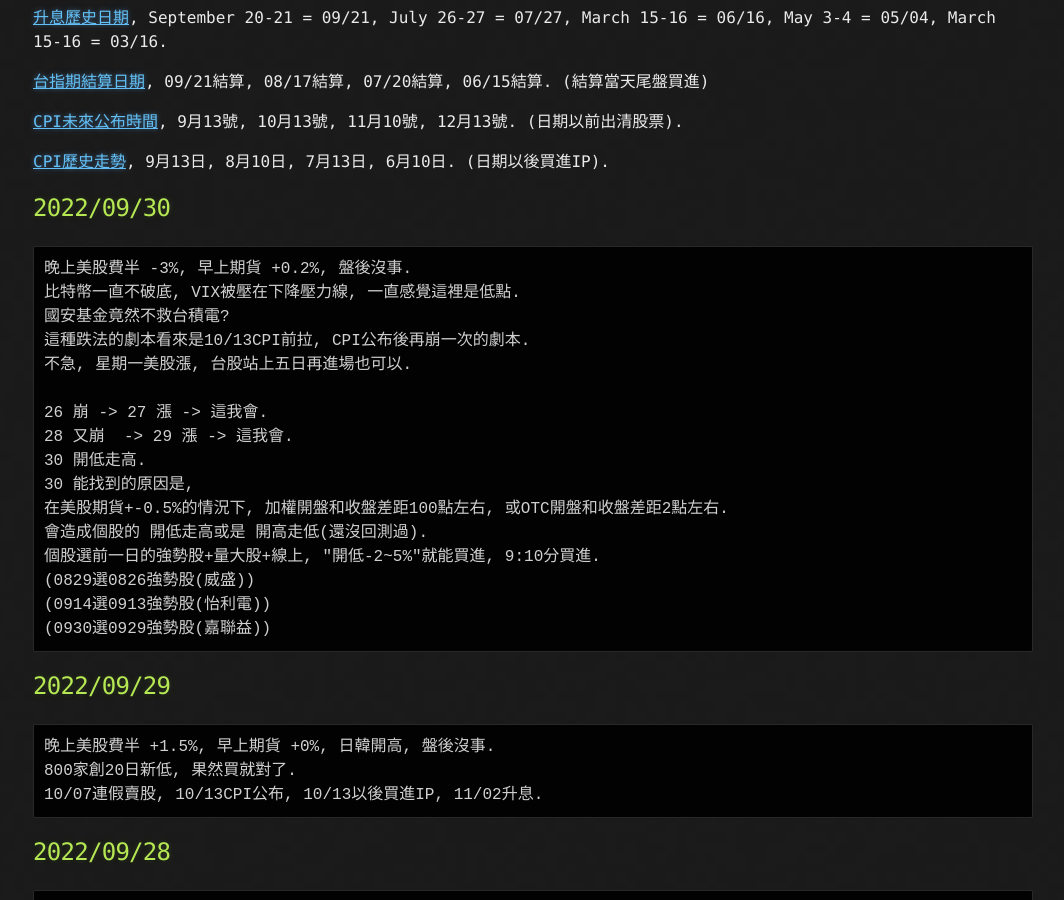
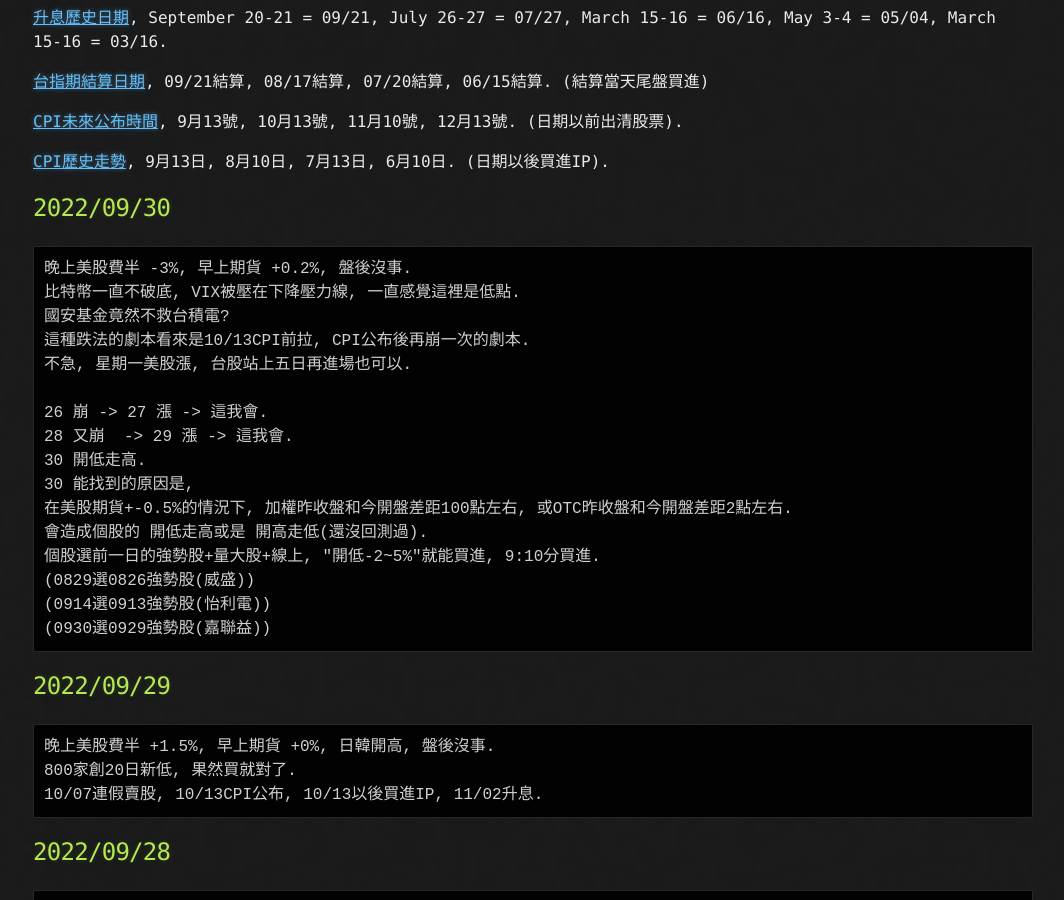
Before and after one commit to lepg5487/Stock_God, a Jekyll site: the page built from index.md, in a window 1280 px wide and 900 px high, scrolled down 292 px. Shown: the whole window, without its empty margins (107-1171 px from the left). Built offline with Jekyll 4.4.1, drawn with Linux system fonts in a browser that asks for light colours; our own code applies the rules of GitHub Pages for plain Markdown files.

Commit message:
Update index.md

```diff
--- a/index.md
+++ b/index.md
@@ -24,7 +24,7 @@ layout: testlayouts
 28 又崩  -> 29 漲 -> 這我會.
 30 開低走高.
 30 能找到的原因是,
-在美股期貨+-0.5%的情況下, 加權開盤和收盤差距100點左右, 或OTC開盤和收盤差距2點左右.
+在美股期貨+-0.5%的情況下, 加權昨收盤和今開盤差距100點左右, 或OTC昨收盤和今開盤差距2點左右.
 會造成個股的 開低走高或是 開高走低(還沒回測過).
 個股選前一日的強勢股+量大股+線上, "開低-2~5%"就能買進, 9:10分買進.
 (0829選0826強勢股(威盛))
```
